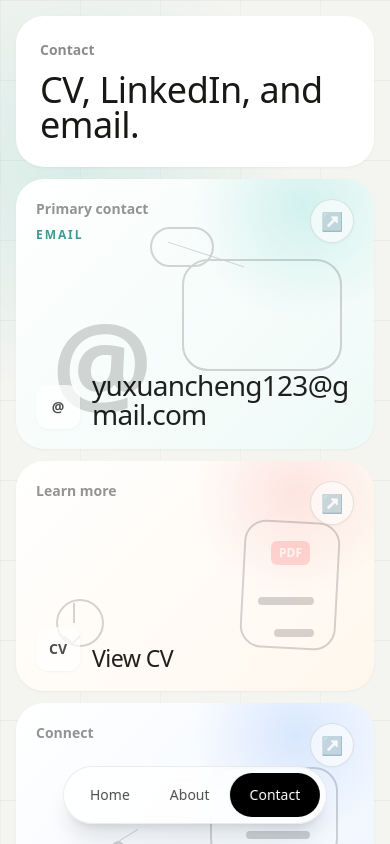
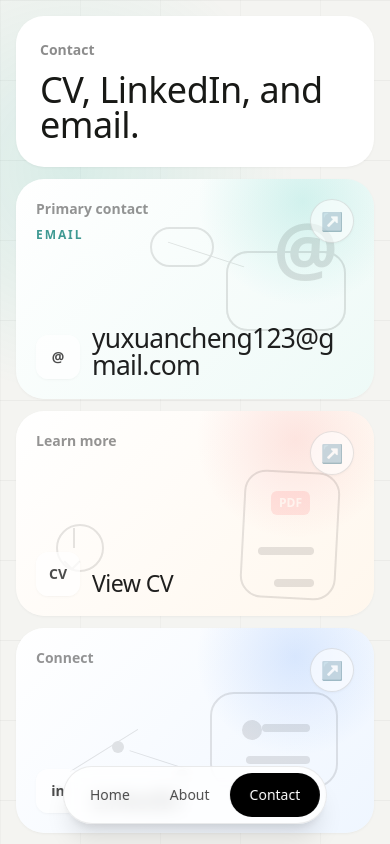
Before and after one commit to yuxuancheng123-spec/yuxuan-cheng-portfolio-next, a Next.js app: page /contact in a window 390 px wide. Shown: the top 844 px of the page. Built offline with nearby package versions, Linux system fonts and the light colour scheme.

Commit message:
Fix contact page tablet responsiveness

```diff
--- a/src/app/contact/page.tsx
+++ b/src/app/contact/page.tsx
@@ -29,6 +29,7 @@ const contactCards = [
     mark: "{}",
     href: "https://github.com/yuxuancheng123-spec",
     visual: "github",
+    wideOnTablet: true,
   },
 ];
 
@@ -48,10 +49,10 @@ function cardTone(visual: string) {
 function ContactMotif({ visual }: { visual: string }) {
   if (visual === "email") {
     return (
-      <div className="pointer-events-none absolute inset-0 opacity-[0.16]">
-        <div className="absolute right-8 top-20 h-28 w-40 rounded-[26px] border-2 border-black bg-white/40" />
-        <div className="absolute right-8 top-20 h-28 w-40 rounded-[26px] border-b-2 border-black [clip-path:polygon(0_0,50%_55%,100%_0,100%_100%,0_100%)]" />
-        <div className="absolute bottom-8 left-9 text-[7rem] font-semibold leading-none text-black">
+      <div className="pointer-events-none absolute inset-0 origin-top-right opacity-[0.1] md:scale-[0.86] md:opacity-[0.12] xl:scale-100 xl:opacity-[0.16]">
+        <div className="absolute right-7 top-[4.5rem] h-20 w-[7.5rem] rounded-[22px] border-2 border-black bg-white/40 md:right-8 md:top-20 md:h-24 md:w-36 xl:h-28 xl:w-40 xl:rounded-[26px]" />
+        <div className="absolute right-7 top-[4.5rem] h-20 w-[7.5rem] rounded-[22px] border-b-2 border-black [clip-path:polygon(0_0,50%_55%,100%_0,100%_100%,0_100%)] md:right-8 md:top-20 md:h-24 md:w-36 xl:h-28 xl:w-40 xl:rounded-[26px]" />
+        <div className="absolute right-9 top-8 text-[4.5rem] font-semibold leading-none text-black md:text-[5.5rem] xl:text-[7rem]">
           @
         </div>
         <div className="absolute right-40 top-12 h-10 w-16 rounded-full border-2 border-black" />
@@ -62,7 +63,7 @@ function ContactMotif({ visual }: { visual: string }) {
 
   if (visual === "linkedin") {
     return (
-      <div className="pointer-events-none absolute inset-0 opacity-[0.16]">
+      <div className="pointer-events-none absolute inset-0 origin-top-right opacity-[0.1] md:scale-[0.88] md:opacity-[0.12] xl:scale-100 xl:opacity-[0.16]">
         <div className="absolute right-9 top-16 h-24 w-32 rounded-[24px] border-2 border-black bg-white/45" />
         <div className="absolute right-28 top-[5.75rem] h-5 w-5 rounded-full bg-black" />
         <div className="absolute right-16 top-24 h-2 w-12 rounded-full bg-black" />
@@ -78,7 +79,7 @@ function ContactMotif({ visual }: { visual: string }) {
 
   if (visual === "github") {
     return (
-      <div className="pointer-events-none absolute inset-0 opacity-[0.15]">
+      <div className="pointer-events-none absolute inset-0 origin-top-right opacity-[0.1] md:scale-[0.88] md:opacity-[0.12] xl:scale-100 xl:opacity-[0.15]">
         <div className="absolute right-9 top-16 text-7xl font-semibold leading-none text-black">
           &lt;/&gt;
         </div>
@@ -93,7 +94,7 @@ function ContactMotif({ visual }: { visual: string }) {
   }
 
   return (
-    <div className="pointer-events-none absolute inset-0 opacity-[0.16]">
+    <div className="pointer-events-none absolute inset-0 origin-top-right opacity-[0.1] md:scale-[0.88] md:opacity-[0.12] xl:scale-100 xl:opacity-[0.16]">
       <div className="absolute right-9 top-[3.75rem] h-32 w-24 rotate-3 rounded-[22px] border-2 border-black bg-white/50" />
       <div className="absolute right-16 top-20 rounded-md bg-red-500 px-2 py-1 text-xs font-bold text-white">
         PDF
@@ -112,7 +113,7 @@ export default function ContactPage() {
     <main className="min-h-screen bg-[#f4f4f1] text-[#181916]">
       <div className="pointer-events-none fixed inset-0 bg-[radial-gradient(circle_at_18%_20%,rgba(20,184,166,0.12),transparent_30%),linear-gradient(rgba(0,0,0,0.035)_1px,transparent_1px),linear-gradient(90deg,rgba(0,0,0,0.025)_1px,transparent_1px)] bg-[size:auto,80px_80px,80px_80px]" />
 
-      <div className="relative mx-auto w-full max-w-[1320px] px-4 py-4 pb-24 sm:px-6 sm:py-6">
+      <div className="relative mx-auto w-full max-w-[1320px] px-4 py-4 pb-36 sm:px-6 sm:py-6 md:pb-32 xl:pb-24">
         <section className="mb-3 rounded-[28px] bg-white p-6 shadow-sm shadow-black/[0.04] sm:p-8">
           <p className="text-sm font-semibold text-black/45">Contact</p>
           <h1 className="mt-3 max-w-3xl text-4xl font-medium leading-[0.98] tracking-[-0.015em] sm:text-6xl">
@@ -120,7 +121,7 @@ export default function ContactPage() {
           </h1>
         </section>
 
-        <section className="grid gap-3 md:grid-cols-4">
+        <section className="grid gap-3 md:grid-cols-2 xl:grid-cols-4">
           {contactCards.map((card) => {
             const isExternal = card.href.startsWith("http");
             const isEmail = card.visual === "email";
@@ -131,14 +132,16 @@ export default function ContactPage() {
                 href={card.href}
                 target={isExternal ? "_blank" : undefined}
                 rel={isExternal ? "noopener noreferrer" : undefined}
-                className={`group relative overflow-hidden rounded-[28px] p-5 shadow-sm shadow-black/[0.04] transition duration-300 hover:-translate-y-1 hover:shadow-xl hover:shadow-black/10 sm:p-6 ${
+                className={`group relative overflow-hidden rounded-[28px] p-5 shadow-sm shadow-black/[0.04] transition duration-300 hover:-translate-y-1 hover:shadow-xl hover:shadow-black/10 md:p-5 xl:p-6 ${
                   card.featured
-                    ? "min-h-[270px] md:col-span-2"
-                    : "min-h-[230px]"
+                    ? "min-h-[220px] md:col-span-2 md:min-h-[230px] xl:min-h-[270px]"
+                    : `min-h-[205px] md:min-h-[210px] xl:min-h-[230px] ${
+                        card.wideOnTablet ? "md:col-span-2 xl:col-span-1" : ""
+                      }`
                 } ${cardTone(card.visual)}`}
               >
                 <ContactMotif visual={card.visual} />
-                <div className="relative flex h-full min-h-[190px] flex-col justify-between">
+                <div className="relative flex h-full min-h-[165px] flex-col justify-between md:min-h-[170px] xl:min-h-[190px]">
                   <div className="flex items-start justify-between gap-4">
                     <div>
                       <p className="text-sm font-semibold text-black/42">
@@ -162,7 +165,7 @@ export default function ContactPage() {
                     <h2
                       className={`max-w-full font-medium leading-[1.02] tracking-[-0.026em] text-black/88 ${
                         isEmail
-                          ? "[overflow-wrap:anywhere] text-[clamp(1.75rem,4.2vw,3.35rem)]"
+                          ? "[overflow-wrap:anywhere] text-[clamp(1.65rem,3.2vw,2.55rem)]"
                           : "text-[clamp(1.45rem,2.2vw,2rem)]"
                       }`}
                     >
```
